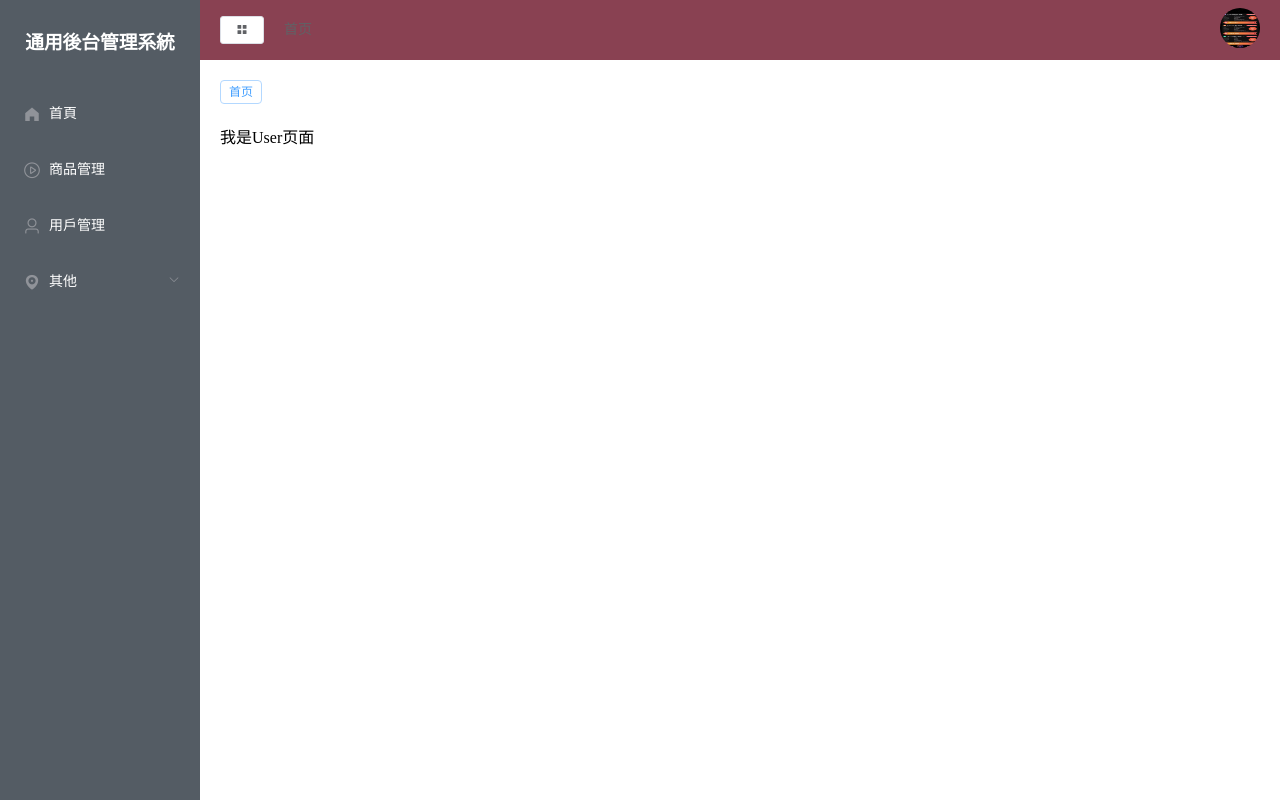
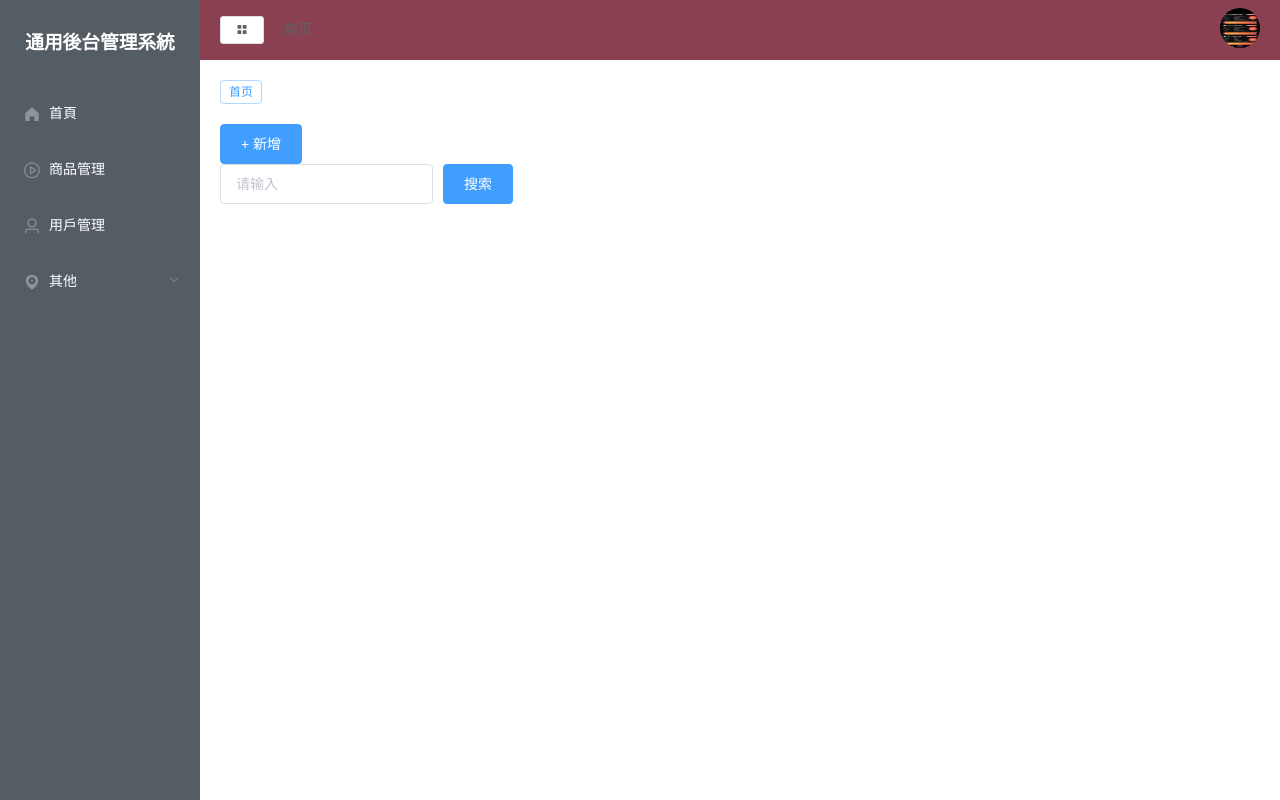
Before and after one commit to eswj32/element-demo, a Vue app: page /user in a window 1280 px wide. Built offline with nearby package versions, Linux system fonts and the light colour scheme.

Commit message:
form封装

```diff
--- /dev/null
+++ b/src/components/CommonForm.vue
@@ -0,0 +1,57 @@
+<template>
+  <el-form ref="form" label-width="100px" :model="form" :inline="inline">
+    <el-form-item
+      v-for="item in formLabel"
+      :key="item.label"
+      :label="item.label"
+    >
+      <el-input
+        v-if="item.type === 'input'"
+        :placeholder="'请输入' + item.label"
+        v-model="form[item.model]"
+      >
+      </el-input>
+      <el-switch
+        v-if="item.type === 'switch'"
+        v-model="form[item.model]"
+      ></el-switch>
+      <el-date-picker
+        v-if="item.type === 'date'"
+        type="date"
+        value-form="yyyy-MM-dd"
+        placeholder="选择日期"
+        v-model="form[item.model]"
+      ></el-date-picker>
+      <el-select
+        v-if="item.type === 'select'"
+        placeholder="请选择"
+        v-model="form[item.model]"
+      >
+        <el-option
+          v-for="item in item.opts"
+          :key="item.value"
+          :label="item.label"
+          :value="item.value"
+        >
+        </el-option>
+      </el-select>
+    </el-form-item>
+    <el-form-item>
+      <slot></slot>
+    </el-form-item>
+  </el-form>
+</template>
+
+<script>
+export default {
+  name: "CommonForm",
+  props: {
+    formLabel: Array,
+    form: Object,
+    inline: Boolean,
+  },
+  data() {
+    return {};
+  },
+};
+</script>
--- a/src/views/user/index.vue
+++ b/src/views/user/index.vue
@@ -1,13 +1,82 @@
 <template>
-  <div>我是User页面</div>
+  <div class="manage">
+    <el-dialog
+      :title="operateType === 'add' ? '新增用户' : '更新用户'"
+      :visible.sync="isShow"
+    >
+      <Common-form
+        :formLabel="operateFormLabel"
+        :form="operateForm"
+        :inline="true"
+        ref="form"
+      ></Common-form>
+      <div slot="footer" class="dialog-footer">
+        <el-button @click="isShow = false">取消</el-button>
+        <el-button type="primary" @click="confirm">确定</el-button>
+      </div>
+    </el-dialog>
+    <el-button class="manage-header" type="primary" @click="addUser">+ 新增</el-button>
+    <Common-form
+      :formLabel="formLabel"
+      :form="searchForm"
+      :inline="true"
+      ref="form"
+    >
+      <el-button type="primary" @click="getList">搜索</el-button>
+    </Common-form>
+  </div>
 </template>
 <script>
+import CommonForm from "@/components/CommonForm.vue";
 export default {
-  name: "Home",
+  name: "User",
+  components: {
+    CommonForm,
+  },
   data: () => {
     return {
-
-    }
+      operateType: "add",
+      isShow: false,
+      operateFormLabel: [
+        { model: "name", label: "姓名", type: "input" },
+        { model: "age", label: "年龄", type: "input" },
+        {
+          model: "sex",
+          label: "性别",
+          type: "select",
+          opts: [
+            { label: "男", value: 1 },
+            { label: "女", value: 0 },
+          ],
+        },
+        { model: "birth", label: "出生年月", type: "date" },
+        { model: "addr", label: "地址", type: "input" },
+      ],
+      operateForm: {
+        name: "",
+        addr: "",
+        age: "",
+        birth: "",
+        sex: "",
+      },
+      formLabel: [
+        {
+          model: "keyword",
+          label: "",
+          type: "input",
+        },
+      ],
+      searchForm: { keyword: "" },
+    };
+  },
+  methods: {
+    confirm() {},
+    addUser() {
+      this.isShow = true;
+      this.operateType = "add";
+      this.operateForm = { name: "", addr: "", age: "", birth: "", sex: "" };
+    },
+    getList() {},
   },
 };
 </script>
```
Also changed, not shown: src/main.js (+15 -2 lines).
